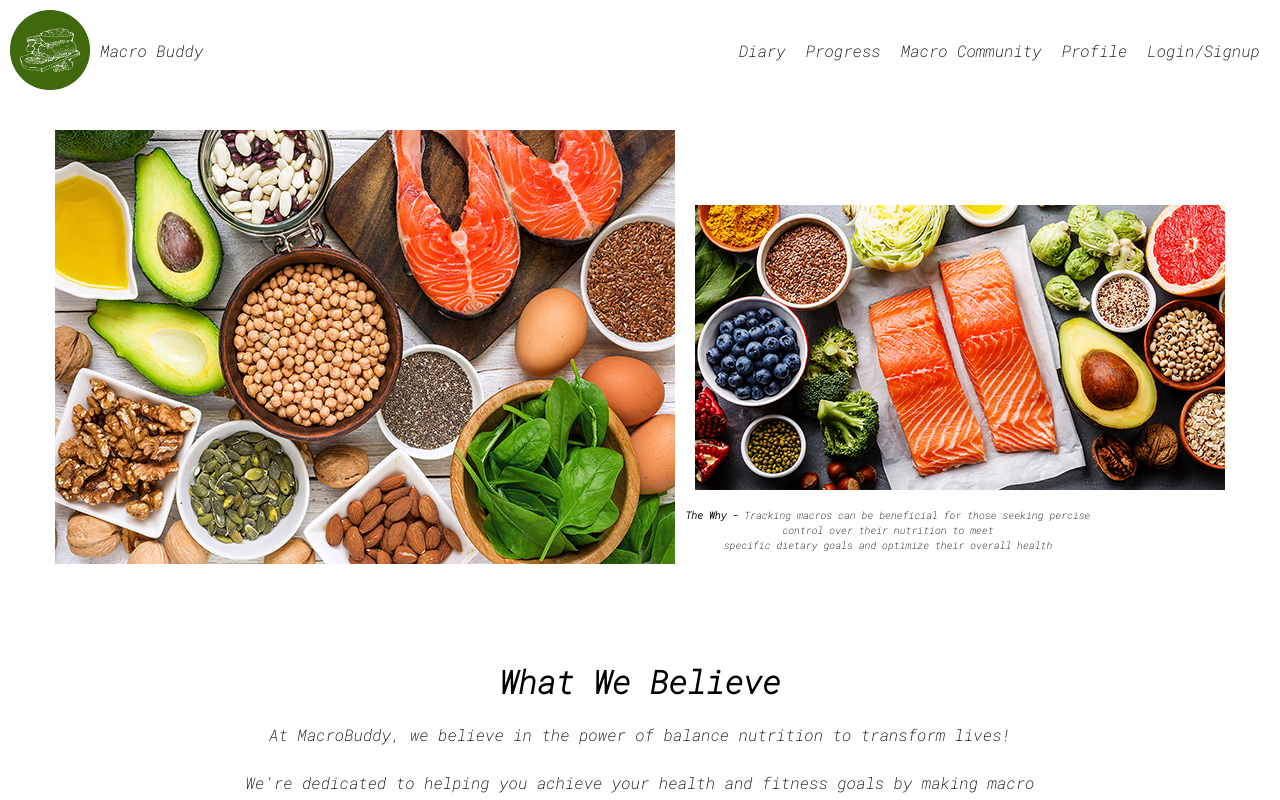
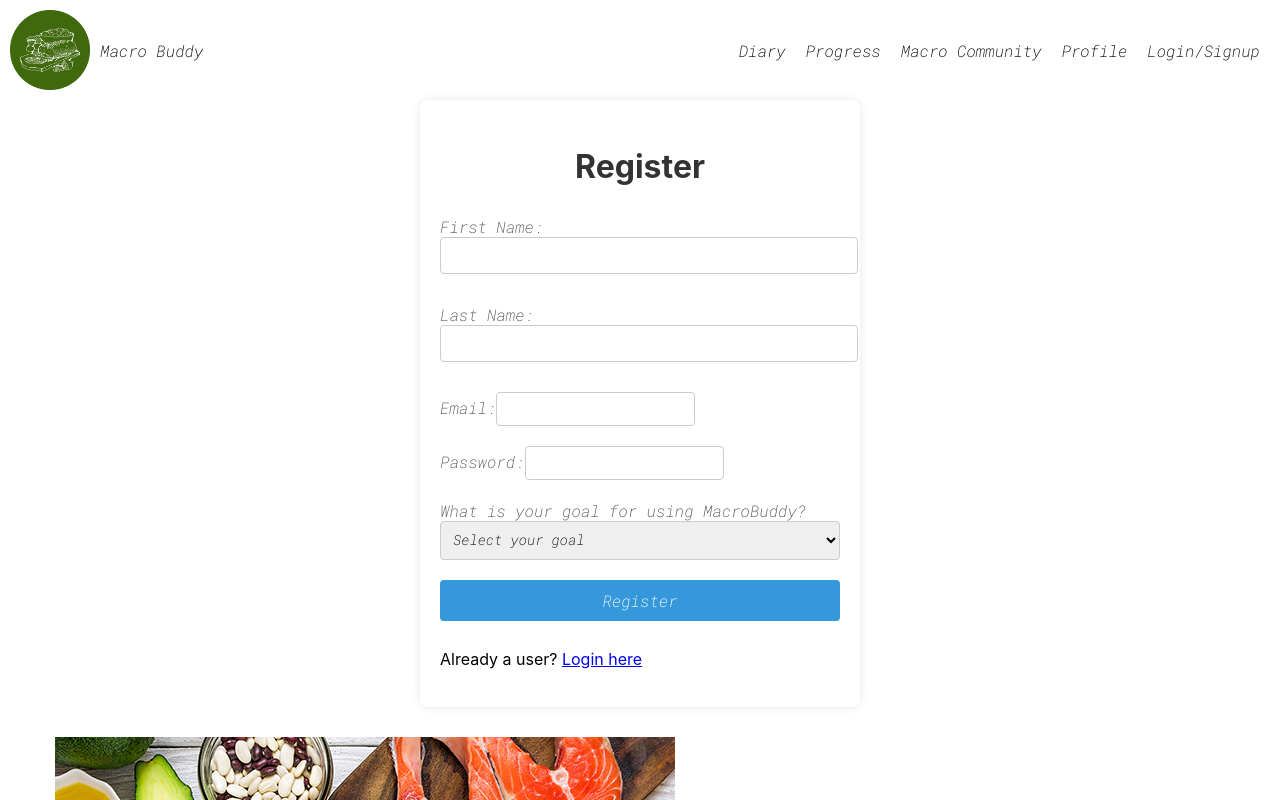
Before and after one commit to AstroMike101/macro-buddy, a React (Create React App) app: page /register in a window 1280 px wide. Shown: the top 800 px of the page. Built offline with nearby package versions, Linux system fonts and the light colour scheme.

Commit message:
login/signup page with routes

```diff
--- a/package.json
+++ b/package.json
@@ -8,6 +8,7 @@
     "@testing-library/user-event": "^13.5.0",
     "react": "^18.2.0",
     "react-dom": "^18.2.0",
+    "react-router-dom": "^6.19.0",
     "react-scripts": "5.0.1",
     "web-vitals": "^2.1.4"
   },
--- a/src/App.js
+++ b/src/App.js
@@ -6,6 +6,9 @@ import AboutMacroBuddy from './AboutMacroBuddy';
 import LogAMeal from './LogAMeal';
 import Diary from './Diary';
 import AuthenView from './AuthenView'
+import Register from './Register'
+import Login from './Login'
+
 function App() {
   return (
     <Router>
@@ -16,10 +19,13 @@ function App() {
           <Route path="/about" element={<AboutMacroBuddy />} />
           <Route path="/log-meal" element={<LogAMeal />} />
           <Route path="/diary" element={<Diary/>} />
-          {/* Add more routes as needed */}
+          <Route path="/register" element={<Register />} />
+          <Route path="/login" element={<Login />} />
           <Route path = "/auth" element = {<AuthenView/>}/>
+
         </Routes>
         <AboutMacroBuddy/>
+        {/* <Register/> */}
       </div>
     </Router>
   );
--- a/src/DummyItems.js
+++ b/src/DummyItems.js
@@ -1,5 +1,3 @@
-// DummyItems.js
-
 const dummyItems = [
     {
         id: 1,
--- /dev/null
+++ b/src/Login.css
@@ -0,0 +1,48 @@
+.login-container {
+    max-width: 400px;
+    margin: auto;
+    padding: 20px;
+    border-radius: 8px;
+    box-shadow: 0 0 10px rgba(0, 0, 0, 0.1);
+    background-color: #fff;
+}
+
+.login-title {
+    text-align: center;
+    color: #333;
+}
+
+.login-form {
+    display: flex;
+    flex-direction: column;
+    margin-top: 20px;
+}
+
+.login-label {
+    margin: 10px 0;
+    font-size: 16px;
+    color: #555;
+}
+
+.login-input {
+    padding: 8px;
+    font-size: 14px;
+    border-radius: 4px;
+    border: 1px solid #ccc;
+}
+
+.login-button {
+    background-color: #3498db;
+    color: #fff;
+    padding: 10px;
+    font-size: 16px;
+    border-radius: 4px;
+    cursor: pointer;
+}
+
+.register-link {
+    margin-top: 10px;
+    text-align: center;
+    font-size: 14px;
+    color: #555;
+}
--- /dev/null
+++ b/src/Login.js
@@ -0,0 +1,60 @@
+import React, { useState } from 'react';
+import { Link } from 'react-router-dom';
+import './Login.css';
+
+const Login = () => {
+    const [formData, setFormData] = useState({
+        email: '',
+        password: '',
+    });
+
+    const handleChange = (e) => {
+        setFormData({
+            ...formData,
+            [e.target.name]: e.target.value,
+        });
+    };
+
+    const handleSubmit = (e) => {
+        e.preventDefault();
+        console.log('Login form submitted:', formData);
+    };
+
+    return (
+        <div className="login-container">
+            <h2 className="login-title">Login</h2>
+            <form onSubmit={handleSubmit} className="login-form">
+                <label className="login-label">
+                    Email:
+                    <input
+                        type="email"
+                        name="email"
+                        value={formData.email}
+                        onChange={handleChange}
+                        className="login-input"
+                        required
+                    />
+                </label>
+                <label className="login-label">
+                    Password:
+                    <input
+                        type="password"
+                        name="password"
+                        value={formData.password}
+                        onChange={handleChange}
+                        className="login-input"
+                        required
+                    />
+                </label>
+                <button type="submit" className="login-button">
+                    Log in
+                </button>
+            </form>
+            <p className="register-link">
+                New user? <Link to="/register">Register here</Link>
+            </p>
+        </div>
+    );
+};
+
+export default Login;
--- a/src/NavBar.js
+++ b/src/NavBar.js
@@ -18,7 +18,7 @@ const NavBar = () => {
         <a href="/">Progress</a>
         <a href="/">Macro Community</a>
         <a href="/">Profile</a>
-        <Link to = '/auth'>Login/Signup</Link>
+        <Link to = '/register'>Login/Signup</Link>
       </div>
     </div>
   );
--- /dev/null
+++ b/src/Register.css
@@ -0,0 +1,41 @@
+.register-container {
+    max-width: 400px;
+    margin: auto;
+    padding: 20px;
+    border-radius: 8px;
+    box-shadow: 0 0 10px rgba(0, 0, 0, 0.1);
+    background-color: #fff;
+}
+
+.register-title {
+    text-align: center;
+    color: #333;
+}
+
+.register-form {
+    display: flex;
+    flex-direction: column;
+    margin-top: 20px;
+}
+
+.register-label {
+    margin: 10px 0;
+    font-size: 16px;
+    color: #555;
+}
+
+.register-input {
+    padding: 8px;
+    font-size: 14px;
+    border-radius: 4px;
+    border: 1px solid #ccc;
+}
+
+.register-button {
+    background-color: #3498db;
+    color: #fff;
+    padding: 10px;
+    font-size: 16px;
+    border-radius: 4px;
+    cursor: pointer;
+}
--- /dev/null
+++ b/src/Register.js
@@ -0,0 +1,108 @@
+import React, { useState } from 'react';
+import { BrowserRouter as Router, Route, Routes } from 'react-router-dom';
+import { Link } from 'react-router-dom';
+
+
+import './Register.css';
+import Login from './Login.js'
+
+const Register = () => {
+    const [formData, setFormData] = useState({
+        firstName: '',
+        lastName: '',
+        username: '',
+        email: '',
+        password: '',
+        goal: '',
+    });
+
+    const handleChange = (e) => {
+        setFormData({
+            ...formData,
+            [e.target.name]: e.target.value,
+        });
+    };
+
+    const handleSubmit = (e) => {
+        e.preventDefault();
+        // Handle form submission (e.g., send data to server)
+        console.log('Form submitted:', formData);
+    };
+
+    return (
+        <div className="register-container">
+            <h2 className="register-title">Register</h2>
+            <form onSubmit={handleSubmit} className="register-form">
+                <label className="register-label">
+                    First Name:
+                    <input
+                        type="text"
+                        name="firstName"
+                        value={formData.firstName}
+                        onChange={handleChange}
+                        className="register-input"
+                        required
+                    />
+                </label>
+                <label className="register-label">
+                    Last Name:
+                    <input
+                        type="text"
+                        name="lastName"
+                        value={formData.lastName}
+                        onChange={handleChange}
+                        className="register-input"
+                        required
+                    />
+                </label>
+
+                <label className="register-label">
+                    Email:
+                    <input
+                        type="email"
+                        name="email"
+                        value={formData.email}
+                        onChange={handleChange}
+                        className="register-input"
+                        required
+                    />
+                </label>
+                <label className="register-label">
+                    Password:
+                    <input
+                        type="password"
+                        name="password"
+                        value={formData.password}
+                        onChange={handleChange}
+                        className="register-input"
+                        required
+                    />
+                </label>
+                <label className="register-label">
+                    What is your goal for using MacroBuddy?
+                    <select
+                        name="goal"
+                        value={formData.goal}
+                        onChange={handleChange}
+                        className="register-input"
+                        required
+                    >
+                        <option value="">Select your goal</option>
+                        <option value="lose_weight">Lose Weight</option>
+                        <option value="build_muscle">Build Muscle</option>
+                        <option value="maintain_health">Maintain Health</option>
+                        <option value="other">Other</option>
+                    </select>
+                </label>
+                <button type="submit" className="register-button">
+                    Register
+                </button>
+            </form>
+            <p className="login-link">
+                Already a user? <Link to="/login">Login here</Link>
+            </p>
+        </div>
+    );
+};
+
+export default Register;
```
Also changed, not shown: 1 other file (tests, documents, lock files or other folders).
